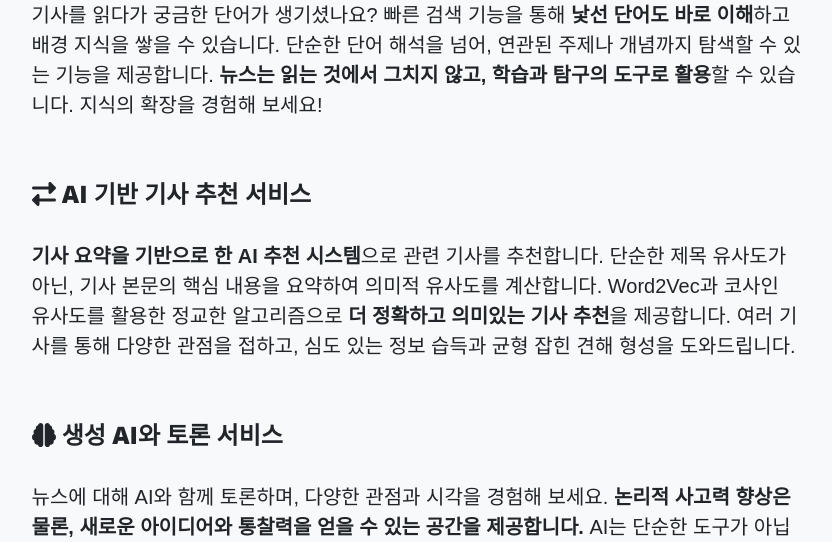
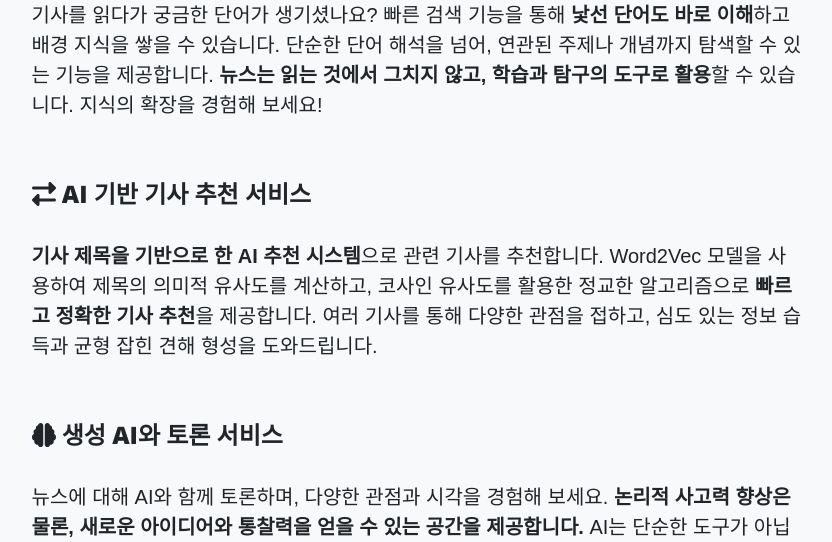
Before and after one commit to ireneminhee/BKBS, a Flask app: page / in a window 1280 px wide. Shown: the part 1085-1627 px from the top of the page, without its empty margins (223-1055 px from the left). Run offline with Flask 3, Linux system fonts and the light colour scheme; parts of the project's set-up code (start-up, migrations or seed data) failed here and were passed over; some libraries are stand-ins or nearby versions.

Commit message:
title기반 AI추천

```diff
--- a/main.py
+++ b/main.py
@@ -27,26 +27,26 @@ openai.api_key = os.getenv("OPENAI_API_KEY", "YOUR_API_KEY_HERE")
 # 캐시 파일 경로
 CACHE_FILE = "summary_cache.pkl"
 
-def load_summary_cache():
-    """캐시 파일에서 요약 캐시를 불러옵니다."""
-    try:
-        if os.path.exists(CACHE_FILE):
-            with open(CACHE_FILE, 'rb') as f:
-                cache = pickle.load(f)
-                print(f"캐시 로드 완료: {len(cache)}개 요약")
-                return cache
-    except Exception as e:
-        print(f"캐시 로드 실패: {e}")
-    return {}
+# def load_summary_cache():
+#     """캐시 파일에서 요약 캐시를 불러옵니다."""
+#     try:
+#         if os.path.exists(CACHE_FILE):
+#             with open(CACHE_FILE, 'rb') as f:
+#                 cache = pickle.load(f)
+#                 print(f"캐시 로드 완료: {len(cache)}개 요약")
+#                 return cache
+#     except Exception as e:
+#         print(f"캐시 로드 실패: {e}")
+#     return {}
 
-def save_summary_cache(cache):
-    """요약 캐시를 파일에 저장합니다."""
-    try:
-        with open(CACHE_FILE, 'wb') as f:
-            pickle.dump(cache, f)
-            print(f"캐시 저장 완료: {len(cache)}개 요약")
-    except Exception as e:
-        print(f"캐시 저장 실패: {e}")
+# def save_summary_cache(cache):
+#     """요약 캐시를 파일에 저장합니다."""
+#     try:
+#         with open(CACHE_FILE, 'wb') as f:
+#             pickle.dump(cache, f)
+#             print(f"캐시 저장 완료: {len(cache)}개 요약")
+#     except Exception as e:
+#         print(f"캐시 저장 실패: {e}")
 
 # Streamlit 앱 실행
 def run_streamlit():
@@ -90,60 +90,60 @@ def safe_literal_eval(value):
 
 
 
-# def get_title_embeddings(articles_data, word2vec_model):
-#     title_embeddings = []
+def get_title_embeddings(articles_data, word2vec_model):
+    title_embeddings = []
+    for article in articles_data:
+        title = article['title']
+        words = title.split()  # 제목을 공백 기준으로 단어 분리
+        title_vector = []
+
+        for word in words:
+            if word in word2vec_model.wv:
+                title_vector.append(word2vec_model.wv[word])
+
+        # 제목에 대한 벡터가 있으면 평균 벡터를 반환
+        if title_vector:
+            title_embeddings.append(np.mean(title_vector, axis=0))
+        else:
+            title_embeddings.append(np.zeros(word2vec_model.vector_size))  # 벡터가 없으면 0 벡터 반환
+
+    return title_embeddings
+
+
+# def get_summary_embeddings(articles_data, word2vec_model, summary_cache=None):
+#     """
+#     기사 요약을 기반으로 임베딩을 생성하는 함수
+#     summary_cache: 기사 ID를 키로 하고 요약을 값으로 하는 딕셔너리 (캐싱용)
+#     """
+#     summary_embeddings = []
+#     if summary_cache is None:
+#         summary_cache = {}
+
 #     for article in articles_data:
-#         title = article['title']
-#         words = title.split()  # 제목을 공백 기준으로 단어 분리
-#         title_vector = []
+#         article_id = article['id']
+
+#         # 캐시에서 요약을 찾거나 새로 생성
+#         if article_id in summary_cache:
+#             summary = summary_cache[article_id]
+#         else:
+#             summary = get_summary(article['text'])
+#             summary_cache[article_id] = summary
+
+#         # 요약 텍스트를 단어로 분리
+#         words = summary.split()
+#         summary_vector = []
 
 #         for word in words:
 #             if word in word2vec_model.wv:
-#                 title_vector.append(word2vec_model.wv[word])
+#                 summary_vector.append(word2vec_model.wv[word])
 
-#         # 제목에 대한 벡터가 있으면 평균 벡터를 반환
-#         if title_vector:
-#             title_embeddings.append(np.mean(title_vector, axis=0))
+#         # 요약에 대한 벡터가 있으면 평균 벡터를 반환
+#         if summary_vector:
+#             summary_embeddings.append(np.mean(summary_vector, axis=0))
 #         else:
-#             title_embeddings.append(np.zeros(word2vec_model.vector_size))  # 벡터가 없으면 0 벡터 반환
+#             summary_embeddings.append(np.zeros(word2vec_model.vector_size))  # 벡터가 없으면 0 벡터 반환
 
-#     return title_embeddings
-
-
-def get_summary_embeddings(articles_data, word2vec_model, summary_cache=None):
-    """
-    기사 요약을 기반으로 임베딩을 생성하는 함수
-    summary_cache: 기사 ID를 키로 하고 요약을 값으로 하는 딕셔너리 (캐싱용)
-    """
-    summary_embeddings = []
-    if summary_cache is None:
-        summary_cache = {}
-
-    for article in articles_data:
-        article_id = article['id']
-
-        # 캐시에서 요약을 찾거나 새로 생성
-        if article_id in summary_cache:
-            summary = summary_cache[article_id]
-        else:
-            summary = get_summary(article['text'])
-            summary_cache[article_id] = summary
-
-        # 요약 텍스트를 단어로 분리
-        words = summary.split()
-        summary_vector = []
-
-        for word in words:
-            if word in word2vec_model.wv:
-                summary_vector.append(word2vec_model.wv[word])
-
-        # 요약에 대한 벡터가 있으면 평균 벡터를 반환
-        if summary_vector:
-            summary_embeddings.append(np.mean(summary_vector, axis=0))
-        else:
-            summary_embeddings.append(np.zeros(word2vec_model.vector_size))  # 벡터가 없으면 0 벡터 반환
-
-    return summary_embeddings, summary_cache
+#     return summary_embeddings, summary_cache
 
 
 # def get_recommendations(clicked_article_id, articles, word2vec_model):
@@ -181,37 +181,29 @@ def get_summary_embeddings(articles_data, word2vec_model, summary_cache=None):
 #     return valid_articles[:5]
 
 
-def get_summary_only_recommendations(clicked_article_id, articles, word2vec_model, summary_cache=None):
+def get_title_based_recommendations(clicked_article_id, articles_data, word2vec_model):
     """
-    요약만을 사용한 추천 시스템 (순수 요약 기반)
+    제목 기반 추천 시스템 (빠른 성능)
     """
     # 클릭한 기사 가져오기
-    clicked_article = next((a for a in articles if a['id'] == clicked_article_id), None)
+    clicked_article = next((a for a in articles_data if a['id'] == clicked_article_id), None)
 
     if clicked_article is None:
         return []  # 클릭한 기사를 찾을 수 없으면 빈 리스트 반환
 
-    # 요약 기반 임베딩 (캐시 사용)
-    if summary_cache is None:
-        summary_cache = {}
+    # 클릭한 기사의 제목 임베딩 계산
+    clicked_title = clicked_article['title']
+    clicked_title_words = clicked_title.split()
+    clicked_title_embedding = np.mean([word2vec_model.wv[word] for word in clicked_title_words if word in word2vec_model.wv], axis=0)
+    if np.isnan(clicked_title_embedding).any() or len(clicked_title_words) == 0:
+        clicked_title_embedding = np.zeros(word2vec_model.vector_size)
 
-    if clicked_article_id in summary_cache:
-        clicked_summary = summary_cache[clicked_article_id]
-    else:
-        clicked_summary = get_summary(clicked_article['text'])
-        summary_cache[clicked_article_id] = clicked_summary
-
-    clicked_summary_words = clicked_summary.split()
-    clicked_summary_embedding = np.mean([word2vec_model.wv[word] for word in clicked_summary_words if word in word2vec_model.wv], axis=0)
-    if np.isnan(clicked_summary_embedding).any() or len(clicked_summary_words) == 0:
-        clicked_summary_embedding = np.zeros(word2vec_model.vector_size)
-
-    # 성능 최적화: 전체 기사 대신 샘플 기사들만 사용 (처음 20개 기사)
-    sample_articles = articles[:20]  # 처음 20개 기사만 사용
-    summary_embeddings, updated_cache = get_summary_embeddings(sample_articles, word2vec_model, summary_cache)
+    # 성능 최적화: 처음 2000개 기사만 사용
+    sample_articles = articles_data[:100]
+    title_embeddings = get_title_embeddings(sample_articles, word2vec_model)
 
     # 클릭한 기사와 다른 기사들의 코사인 유사도 계산
-    similarities = cosine_similarity([clicked_summary_embedding], summary_embeddings).flatten()
+    similarities = cosine_similarity([clicked_title_embedding], title_embeddings).flatten()
 
     # 유사도가 높은 순으로 기사 추천 (자기 자신은 제외)
     recommended_articles = sorted(
@@ -224,7 +216,7 @@ def get_summary_only_recommendations(clicked_article_id, articles, word2vec_mode
     valid_articles = [article for article in recommended_articles if article[0] < len(sample_articles)]
 
     # 상위 5개 기사를 추천
-    return valid_articles[:5]
+    return valid_articles[:3]
 
 
 # def get_hybrid_recommendations(clicked_article_id, articles, word2vec_model, summary_cache=None):
@@ -302,7 +294,7 @@ def get_conversation_based_recommendations(conversation_history, articles_data,
             conversation_text += f"{role}: {turn['message']}\n"
 
         # 현재 기사 정보 가져오기 (첫 번째 대화에서 기사 정보가 있을 경우)
-        article_summary = ""
+        article_title = ""
         if len(conversation_history) > 0:
             # 첫 번째 AI 메시지에서 기사 정보 추출 시도
             first_ai_message = None
@@ -311,50 +303,38 @@ def get_conversation_based_recommendations(conversation_history, articles_data,
                     first_ai_message = turn["message"]
                     break
 
-            if first_ai_message and "기사 요약:" in first_ai_message:
-                # 기사 정보가 포함된 경우 요약 추출
+            if first_ai_message and "기사 제목:" in first_ai_message:
+                # 기사 정보가 포함된 경우 제목 추출
                 lines = first_ai_message.split('\n')
                 for line in lines:
-                    if "기사 요약:" in line:
-                        article_summary = line.replace("기사 요약:", "").strip()
+                    if "기사 제목:" in line:
+                        article_title = line.replace("기사 제목:", "").strip()
                         break
 
-        # 실제 뉴스 데이터에서 샘플 기사들 준비 (처음 100개 기사)
+        # 실제 뉴스 데이터에서 샘플 기사들 준비 (처음 100개 기사 - 토큰 제한 고려)
         sample_articles = articles_data[:100]
         articles_info = ""
         for i, article in enumerate(sample_articles):
-            articles_info += f"{i+1}. ID: {article['id']}, 제목: {article['title']}\n"
+            articles_info += f"{article['id']}: {article['title']}\n"
 
-        # AI에게 추천 요청
-        prompt = f"""
-당신은 토론 기반 뉴스 추천 엔진입니다.
-다음은 사용자가 읽은 기사 요약과 챗봇과의 토론 기록입니다.
+        # AI에게 추천 요청 (간결한 프롬프트)
+        prompt = f"""토론 기반 뉴스 추천 엔진입니다.
 
-[기사 요약]
-{article_summary if article_summary else "기사 요약 정보가 없습니다."}
+기사: {article_title if article_title else "정보 없음"}
+토론: {conversation_text[:1000]}...
 
-[토론 기록]
-{conversation_text}
-
-[사용 가능한 뉴스 데이터]
+사용 가능한 기사:
 {articles_info}
 
-위 토론에서 사용자가 특히 관심을 보인 쟁점, 질문, 의견을 분석하세요.
-그 후, 사용 가능한 뉴스 데이터에서 토론을 심화할 수 있는 기사 5개를 선택하여 추천하세요.
+토론 맥락에서 관련 기사 3개를 추천하세요.
 
-출력 형식:
-1. 기사 제목 (ID: X)
-http://localhost:5002/article/X – 왜 추천하는지 (토론 맥락과 연결)
-2. 기사 제목 (ID: Y)
-http://localhost:5002/article/Y - 왜 추천하는지
-3. 기사 제목 (ID: Z)
-http://localhost:5002/article/Z - 왜 추천하는지
-4. 기사 제목 (ID: A)
-http://localhost:5002/article/A - 왜 추천하는지
-5. 기사 제목 (ID: B)
-http://localhost:5002/article/B - 왜 추천하는지
-
-반드시 위의 사용 가능한 뉴스 데이터에서만 선택하세요.
+형식:
+1. 제목 (ID: X)
+http://localhost:5002/article/X - 추천 이유
+2. 제목 (ID: Y)
+http://localhost:5002/article/Y - 추천 이유
+3. 제목 (ID: Z)
+http://localhost:5002/article/Z - 추천 이유
 """
 
         response = openai.ChatCompletion.create(
@@ -395,47 +375,47 @@ def get_word_definitions(keywords):
 
 
 # 기사를 요약하는 함수
-def get_summary(content):
-    try:
-        if not openai.api_key or openai.api_key == "YOUR_API_KEY_HERE":
-            return "API 키가 설정되지 않았습니다. 환경 변수 OPENAI_API_KEY를 설정하거나 setup_api_key.sh를 실행하세요."
+# def get_summary(content):
+#     try:
+#         if not openai.api_key or openai.api_key == "YOUR_API_KEY_HERE":
+#             return "API 키가 설정되지 않았습니다. 환경 변수 OPENAI_API_KEY를 설정하거나 setup_api_key.sh를 실행하세요."
 
-        response = openai.ChatCompletion.create(
-            model="gpt-3.5-turbo",  # 올바른 모델 이름
-            messages=[
-                {"role": "system", "content": "너는 친절하게 답변해주는 비서야. 다음의 기사를 적절하게 한 문장 내로 요약해줘."},
-                {"role": "user", "content": content}
-            ],
-            max_tokens=200
-        )
-        return response['choices'][0]['message']['content'].strip()
-    except Exception as e:
-        return f"요약 생성 실패: {str(e)}"
+#         response = openai.ChatCompletion.create(
+#             model="gpt-3.5-turbo",  # 올바른 모델 이름
+#             messages=[
+#                 {"role": "system", "content": "너는 친절하게 답변해주는 비서야. 다음의 기사를 적절하게 한 문장 내로 요약해줘."},
+#                 {"role": "user", "content": content}
+#             ],
+#             max_tokens=200
+#         )
+#         return response['choices'][0]['message']['content'].strip()
+#     except Exception as e:
+#         return f"요약 생성 실패: {str(e)}"
 
 
-def generate_four_panel_comic(article_summary):
-    """
-    요약 토대로 이미지를 생성하는 함수.
+# def generate_four_panel_comic(article_summary):
+#     """
+#     요약 토대로 이미지를 생성하는 함수.
 
-    Returns:
-        str: 생성된 이미지의 URL (오류 시 에러 메시지 반환)
-    """
+#     Returns:
+#         str: 생성된 이미지의 URL (오류 시 에러 메시지 반환)
+#     """
 
-    # 2. 만화 프롬프트 생성
-    prompt = (
-        f"Create an simple, small image based on summary (no text involved in the image)'{article_summary}': "
-    )
+#     # 2. 만화 프롬프트 생성
+#     prompt = (
+#         f"Create an simple, small image based on summary (no text involved in the image)'{article_summary}': "
+#     )
 
-    # 3. DALL·E API 호출하여 이미지 생성
-    try:
-        response = openai.Image.create(
-            prompt=prompt,
-            n=1,
-            size="1024x1024"
-        )
-        return response['data'][0]['url']
-    except Exception as e:
-        return f"이미지 생성 중 오류 발생: {str(e)}"
+#     # 3. DALL·E API 호출하여 이미지 생성
+#     try:
+#         response = openai.Image.create(
+#             prompt=prompt,
+#             n=1,
+#             size="1024x1024"
+#         )
+#         return response['data'][0]['url']
+#     except Exception as e:
+#         return f"이미지 생성 중 오류 발생: {str(e)}"
 
 
 articles_data = load_articles()
@@ -443,8 +423,8 @@ articles_data = load_articles()
 # Word2Vec 모델 로드 (이미 학습된 모델을 사용)
 word2vec_model = Word2Vec.load("utils/word2vec_model.model")  # 학습된 모델 경로로 변경
 
-# 요약 캐시 초기화 (성능 향상을 위해)
-summary_cache = load_summary_cache()
+# 요약 캐시 초기화 (성능 향상을 위해) - 제목 기반 추천으로 변경하여 비활성화
+# summary_cache = load_summary_cache()
 
 @app.route('/')
 def index():
@@ -466,7 +446,8 @@ def article(article_id):
     try:
         # word_definitions = get_word_definitions(article['filtered_keywords'])  # 주요 단어 정의 가져오기 (주석처리)
         word_definitions = {}  # 단어 정의 비활성화 (빈 딕셔너리로 설정)
-        summary = get_summary(article['text'])  # 기사 요약 가져오기
+        # summary = get_summary(article['text'])  # 기사 요약 가져오기 (제목 기반 추천으로 변경하여 비활성화)
+        summary = "제목 기반 추천 시스템으로 변경되어 요약 기능이 비활성화되었습니다."
 
         # 4컷 만화 생성 함수 호출 (주석처리)
         # image_url = generate_four_panel_comic(summary)
@@ -489,10 +470,7 @@ def article(article_id):
 
     # 클릭한 기사와 유사한 기사 추천하기 (요약 기반 추천 시스템 사용)
     try:
-        global summary_cache
-        recommended_articles = get_summary_only_recommendations(article_id, articles_data, word2vec_model, summary_cache)
-        # 캐시 업데이트 후 파일에 저장
-        save_summary_cache(summary_cache)
+        recommended_articles = get_title_based_recommendations(article_id, articles_data, word2vec_model)
     except Exception as e:
         print(f"추천 시스템 에러: {e}")
         recommended_articles = []
@@ -531,10 +509,7 @@ def get_cosine_recommendations():
             return jsonify({"error": "기사 ID가 필요합니다"}), 400
 
         # 코사인 유사도 기반 추천 생성
-        global summary_cache
-        recommended_articles = get_summary_only_recommendations(article_id, articles_data, word2vec_model, summary_cache)
-        # 캐시 업데이트 후 파일에 저장
-        save_summary_cache(summary_cache)
+        recommended_articles = get_title_based_recommendations(article_id, articles_data, word2vec_model)
 
         # 결과를 제목과 유사도 점수로 변환
         recommendations = []
--- a/templates/index.html
+++ b/templates/index.html
@@ -72,7 +72,7 @@
                     </div>
                     <div class="service-item">
                         <h4><i class="fas fa-exchange-alt"></i> <strong>AI 기반 기사 추천 서비스</strong></h4>
-                        <p><strong>기사 요약을 기반으로 한 AI 추천 시스템</strong>으로 관련 기사를 추천합니다. 단순한 제목 유사도가 아닌, 기사 본문의 핵심 내용을 요약하여 의미적 유사도를 계산합니다. Word2Vec과 코사인 유사도를 활용한 정교한 알고리즘으로 <strong>더 정확하고 의미있는 기사 추천</strong>을 제공합니다. 여러 기사를 통해 다양한 관점을 접하고, 심도 있는 정보 습득과 균형 잡힌 견해 형성을 도와드립니다.</p>
+                        <p><strong>기사 제목을 기반으로 한 AI 추천 시스템</strong>으로 관련 기사를 추천합니다. Word2Vec 모델을 사용하여 제목의 의미적 유사도를 계산하고, 코사인 유사도를 활용한 정교한 알고리즘으로 <strong>빠르고 정확한 기사 추천</strong>을 제공합니다. 여러 기사를 통해 다양한 관점을 접하고, 심도 있는 정보 습득과 균형 잡힌 견해 형성을 도와드립니다.</p>
                     </div>
                     <div class="service-item">
                         <h4><i class="fas fa-brain"></i> <strong>생성 AI와 토론 서비스</strong></h4>
```
Also changed, not shown: streamlit_chatbot.py (+6 -2 lines), templates/article.html (+4 -4 lines), README.md, 2 other files.
